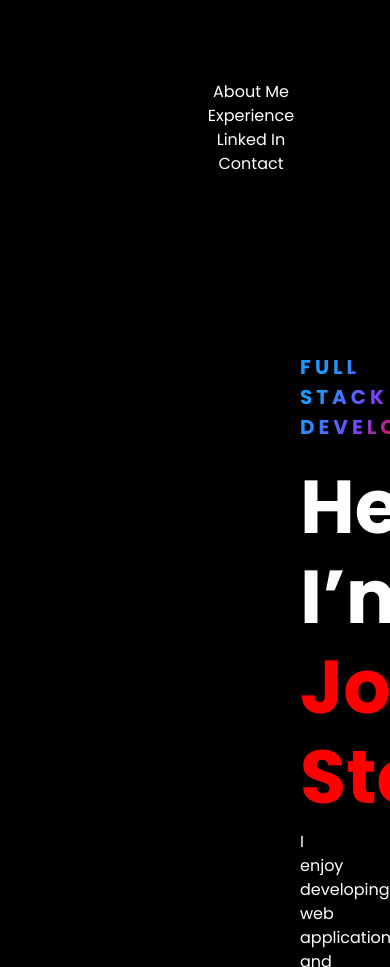
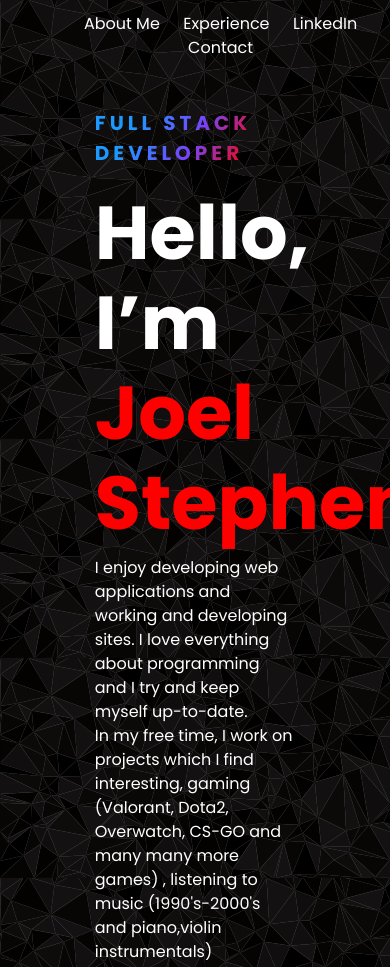
Before and after one commit to joelstephen97/projectwebsite, a plain HTML site: page index.html in a window 390 px wide. Shown: the top 967 px of the page. Drawn offline with nearby package versions, Linux system fonts and the light colour scheme.

Commit message:
poly background, mobile still not optimized

```diff
--- a/CSS/style.css
+++ b/CSS/style.css
@@ -1,7 +1,8 @@
 @import url('https://fonts.googleapis.com/css2?family=Poppins:wght@400;500;600;700&display=swap');
 body{
     font-family: 'Poppins', sans-serif;
-    background-color: rgb(0, 0, 0);
+    background-image: url('/poly.svg');
+    background-size: 100%;
     margin: 0px;
 }
 
@@ -16,7 +17,8 @@ a:hover {
 
 .hero{
     width: 100%;
-    padding: 5em 18em 5em 18em;
+    padding: 5% 20% 5% 20%;
+
 }
 
 /* Nav Section */
@@ -27,13 +29,13 @@ a:hover {
 
 nav{
     justify-content: space-between;
-    padding: 5em 5em 5em 5em;
+    padding: 3% 5% 3% 5%;
 }
 
 nav ul li{
     list-style: none;
     display: inline-block;
-    padding: 0 0 0 5em
+    padding: 0 0 0 6%
 }
 nav ul li a{
     color: #ffffff;
@@ -50,7 +52,7 @@ nav ul li a:after{
     width: 0;
     height: 3px;
     background: #FF0000;
-    transition: 2s;
+    transition: 0.7s;
     bottom: 0;
 }
 nav ul li a:hover:after{
--- a/index.html
+++ b/index.html
@@ -20,7 +20,7 @@
                 <ul>
                     <li><a href="#about-me">About Me</a></li>
                     <li><a href="#experience">Experience</a></li>
-                    <li><a href="https://www.linkedin.com/in/joelthomasstephen/">Linked In</a></li>
+                    <li><a href="https://www.linkedin.com/in/joelthomasstephen/">LinkedIn</a></li>
                     <li><a href="mailto:joel.stephen.work@gmail.com">Contact</a></li>
                 </ul>
             </nav>
```
Also changed, not shown: poly.svg (added).
